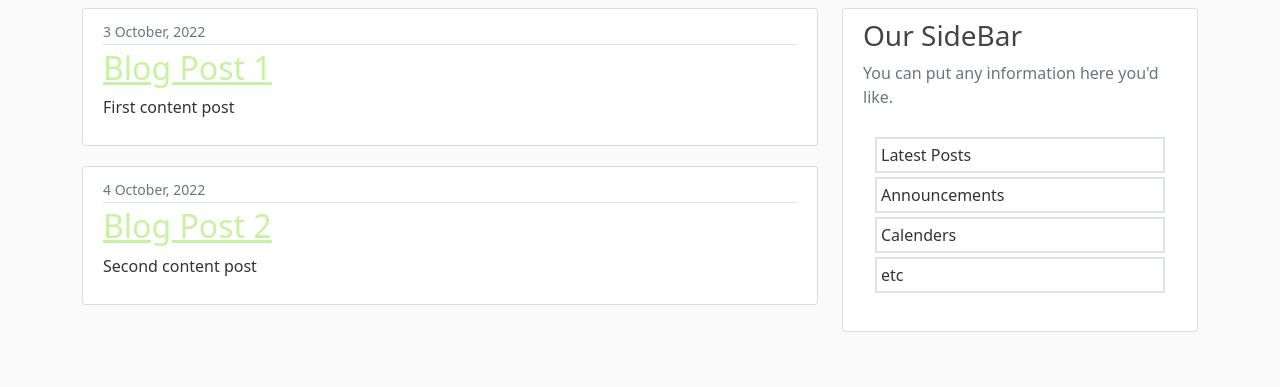
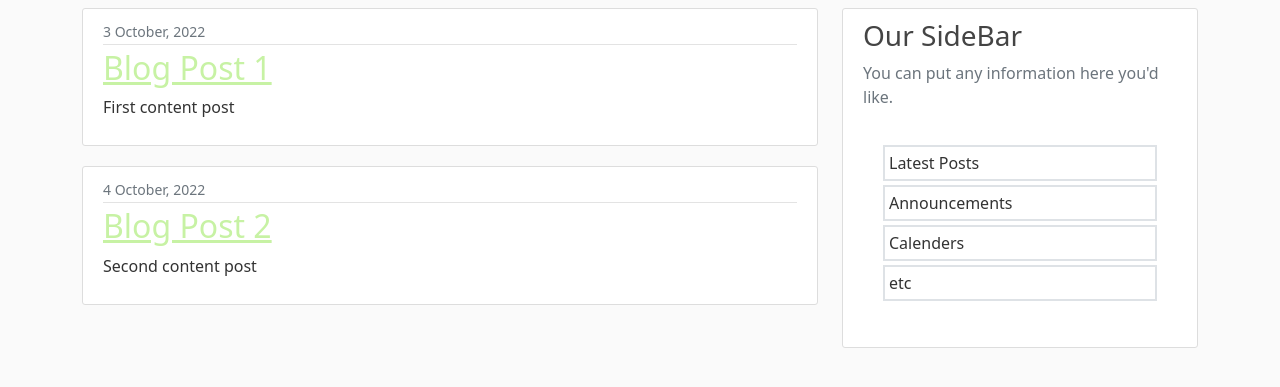
Before and after one commit to Yasir-Khan22/Flask_practice, a Flask app: page / in a window 1280 px wide. Shown: the part 72-459 px from the top of the page. Run offline with Flask 2, Linux system fonts and the light colour scheme.

Commit message:
templates folder updated

```diff
--- a/templates/layout.html
+++ b/templates/layout.html
@@ -59,7 +59,7 @@
                 <div class="content-section">
                     <h3>Our SideBar</h3>
                     <p class="text-muted">You can put any information here you'd like.
-                    <ul class="list-unstyled p-2">
+                    <ul class="list-unstyled p-3">
                         <li class="text-decoration-none border border-2 m-1 p-1">Latest Posts</li>
                         <li class="text-decoration-none border border-2 m-1 p-1">Announcements</li>
                         <li class="text-decoration-none border border-2 m-1 p-1">Calenders</li>
```
